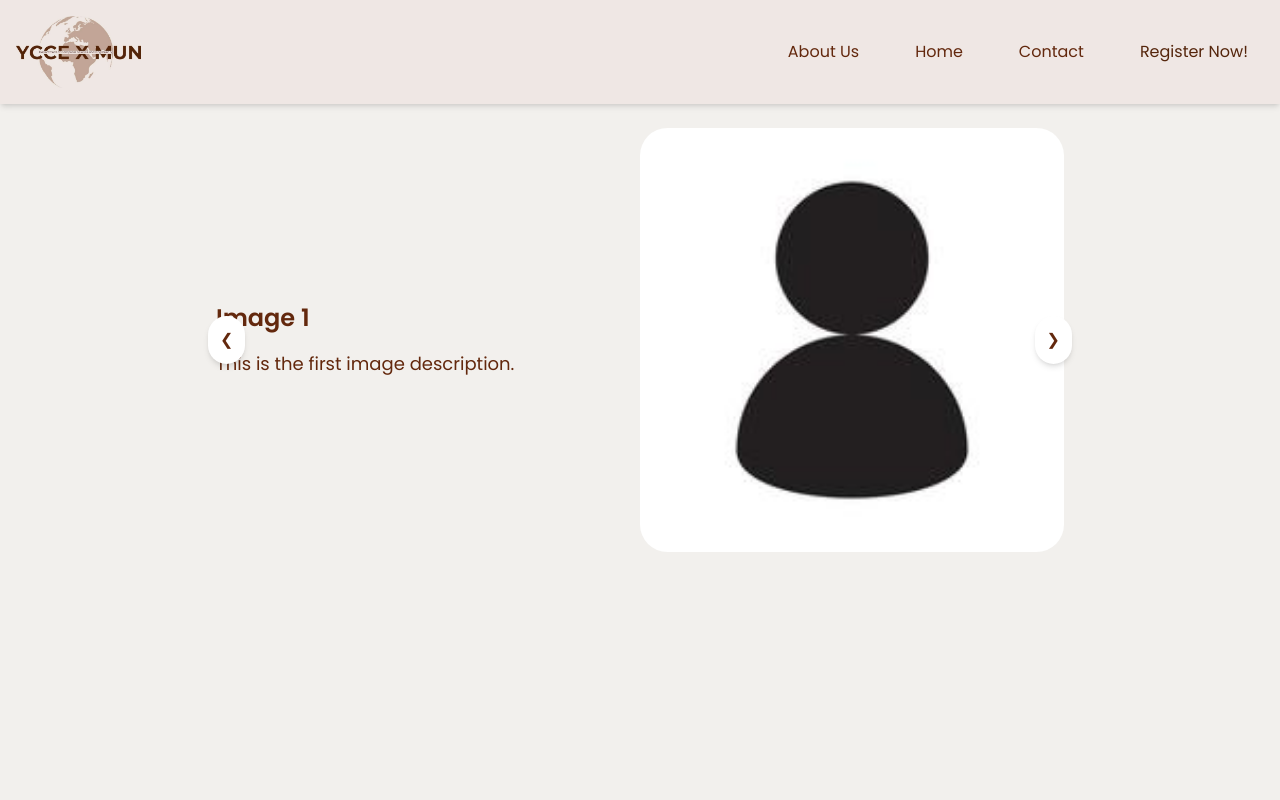
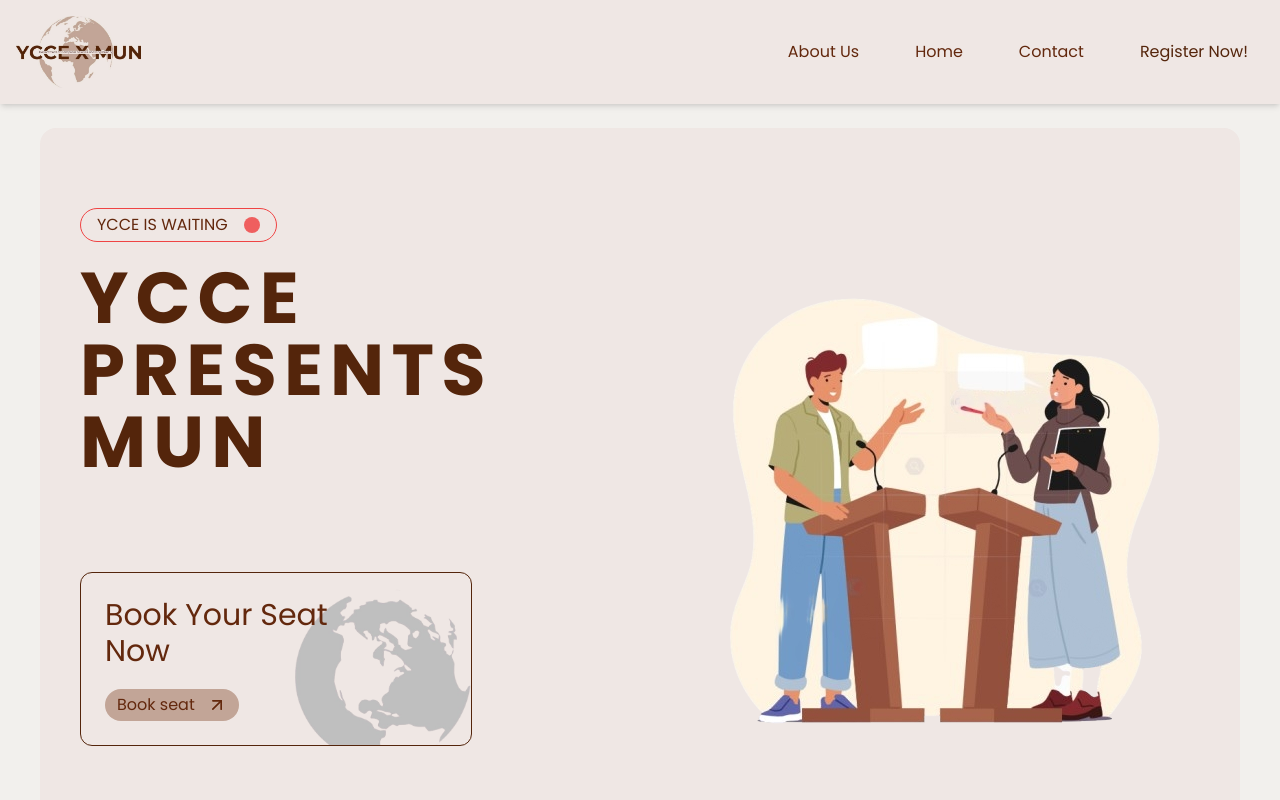
Before and after one commit to spectropaws/yccexmun, a Next.js app: page / in a window 1280 px wide. Shown: the top 800 px of the page. Built offline with nearby package versions, Linux system fonts and the light colour scheme.

Commit message:
Conflicts resolved, 2 errors behind

```diff
--- a/app/components/Navbar.js
+++ b/app/components/Navbar.js
@@ -1,3 +1,4 @@
+"use client"
 import { useState } from 'react';
 import Link from 'next/link';
 import { NavigationMenu, NavigationMenuItem, NavigationMenuLink, navigationMenuTriggerStyle, hoverUnderlineGradient } from "./ui/navigation-menu";
--- a/app/components/ui/navigation-menu.js
+++ b/app/components/ui/navigation-menu.js
@@ -1,5 +1,5 @@
 import React from 'react';
-
+import Link from 'next/link';
 
 export const hoverUnderlineGradient = () => {
   return  "hover:underline-gradient";
@@ -15,11 +15,11 @@ export function NavigationMenuItem({ children }) {
   return <div className="navigation-menu-item list-none m-0 p-0">{children}</div>;
 }
 
-export function NavigationMenuLink({ children, className }) {
+export function NavigationMenuLink({ children, className, href = "" }) {
   return (
-    <a className={`navigation-menu-link ${className} px-4 py-2 rounded-md no-underline transition-colors duration-300`}>
+    <Link href={href} className={`navigation-menu-link ${className} px-4 py-2 rounded-md no-underline transition-colors duration-300`}>
       {children}
-    </a>
+    </Link>
   );
 }
 
--- a/app/page.js
+++ b/app/page.js
@@ -1,19 +1,26 @@
 'use client'
+import HeroSec from "../components/hero-sec";
+import InitialLoader from "../components/initial-loader";
 import Carousel from './components/Carousel';
 import Navbar from './components/Navbar';
 import './components/ui/styles.css';
 import './styles/globals.css';
 
+
 const Page = () => {
   return (
     <>
-      <Navbar />
+          <Navbar />
+
+      <InitialLoader />
       <div className="page-container">
-        {/*</herosection>*/}
+        <div className="px-1 py-2 sm:px-2 sm:py-3  md:py-6 md:px-10">
+        <HeroSec />
         <Carousel />
+      </div>
       </div>
     </>
   );
-};
+}
 
 export default Page;
```
Also changed, not shown: package.json (+2 -8 lines), 1 other file (tests, documents, lock files or other folders).
